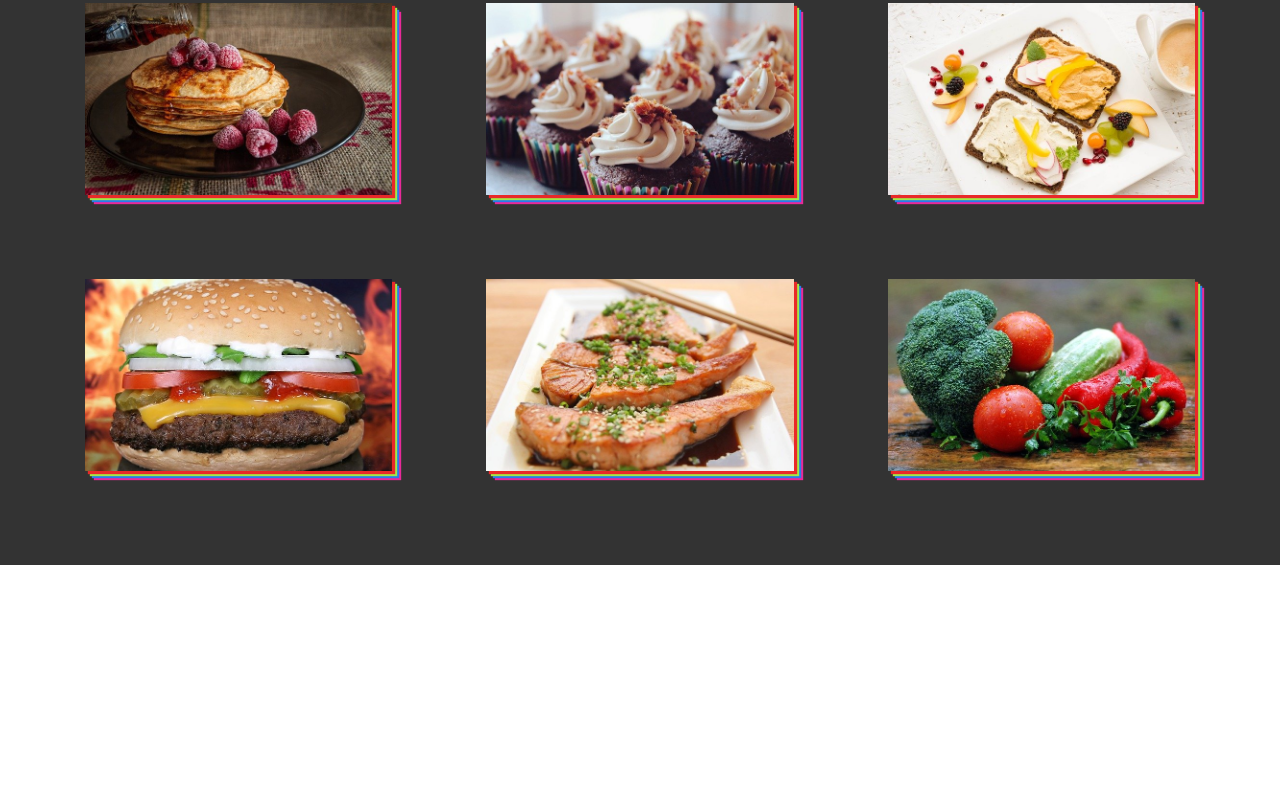
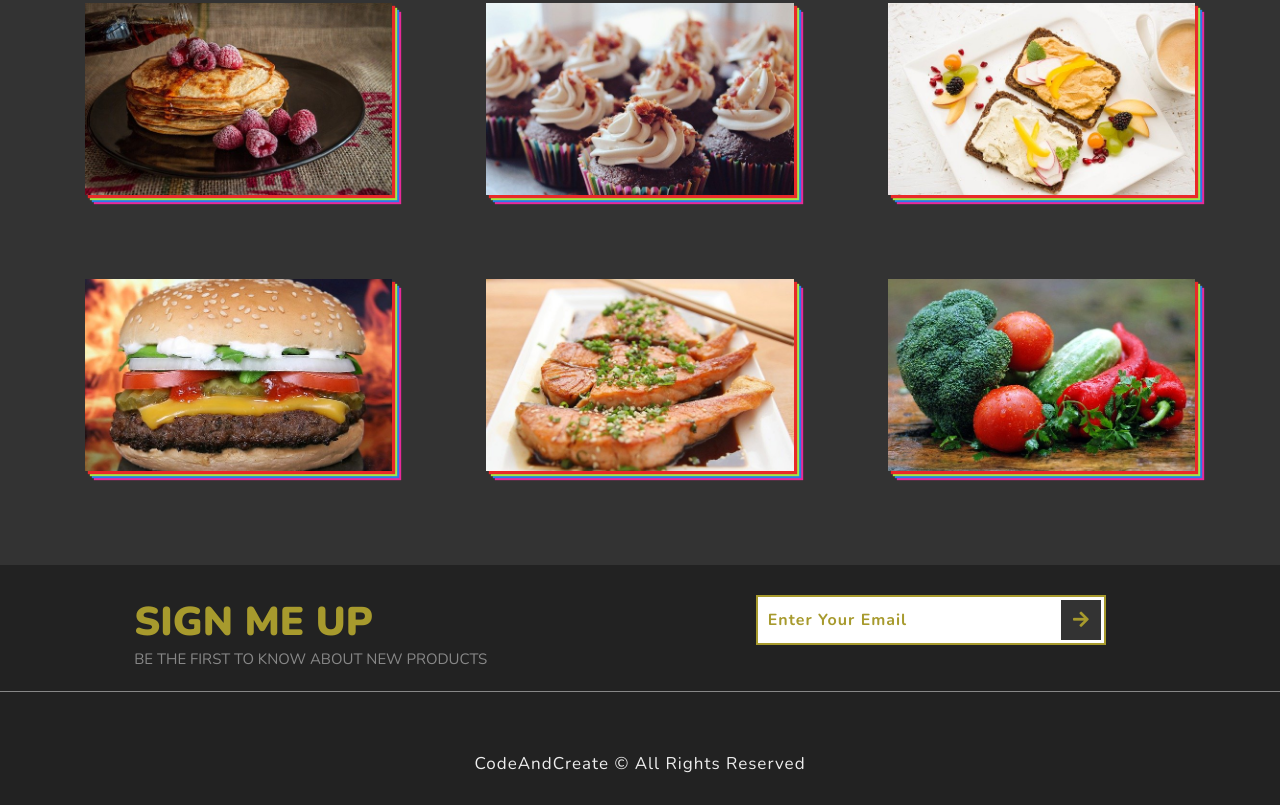
Before and after one commit to BlackErik/Ten-Websites, a plain HTML site: page Foods/index.html in a window 1280 px wide. Shown: the part 1950-2755 px from the top of the page. Before the commit the page ends 2515 px from the top, so only its background shows below. Drawn offline with nearby package versions, Linux system fonts and the light colour scheme.

Commit message:
create and styled footer

```diff
--- a/Foods/index.html
+++ b/Foods/index.html
@@ -102,6 +102,27 @@
           </a>
         </div>
       </section>
+
+      <section class="section-4">
+        <div class="section-4-text">
+          <h2 class="section-4-heading">Sign Me Up</h2>
+          <p class="section-4-paragraph">
+            Be the first to know about new products
+          </p>
+        </div>
+        <form class="signup-form">
+          <input
+            type="email"
+            class="signup-form-input"
+            placeholder="Enter Your Email"
+          />
+          <button type="submit" class="signup-form-btn">
+            <i class="fas fa-arrow-right"></i>
+          </button>
+        </form>
+
+        <p class="copyright">CodeAndCreate &copy; All Rights Reserved</p>
+      </section>
     </div>
 
     <script src="app.js"></script>
--- a/Foods/style.css
+++ b/Foods/style.css
@@ -242,3 +242,74 @@ html {
   visibility: visible;
   transition: opacity 1s 1s;
 }
+
+.section-4 {
+  width: 100%;
+  height: 30vh;
+  background-color: #222;
+  display: flex;
+  justify-content: space-around;
+  align-items: flex-start;
+  padding: 3rem 0;
+  position: relative;
+}
+
+.section-4-text {
+  text-transform: uppercase;
+}
+
+.section-4-heading {
+  font-size: 4rem;
+  font-weight: 900;
+  color: #a79a2d;
+}
+
+.section-4-paragraph {
+  font-size: 1.5rem;
+  color: #888;
+}
+
+.signup-form {
+  display: flex;
+  align-items: center;
+}
+
+.signup-form-input {
+  width: 35rem;
+  height: 5rem;
+  padding: 1rem;
+  border: 0.2rem solid #a79a2d;
+  font-size: 1.6rem;
+  font-weight: 700;
+  letter-spacing: 0.1rem;
+  color: #a79a2d;
+}
+
+.signup-form-input::placeholder {
+  color: #a79a2d;
+}
+
+.signup-form-btn {
+  position: relative;
+  left: -4.5rem;
+  width: 4rem;
+  height: 4rem;
+  background-color: #333;
+  color: #a79a2d;
+  border: none;
+  font-size: 1.8rem;
+  cursor: pointer;
+}
+
+.copyright {
+  position: absolute;
+  bottom: 3rem;
+  font-size: 1.7rem;
+  font-weight: 200;
+  color: #eee;
+  letter-spacing: 0.1rem;
+  border-top: 0.1rem solid #888;
+  padding-top: 6rem;
+  width: 100%;
+  text-align: center;
+}
```
